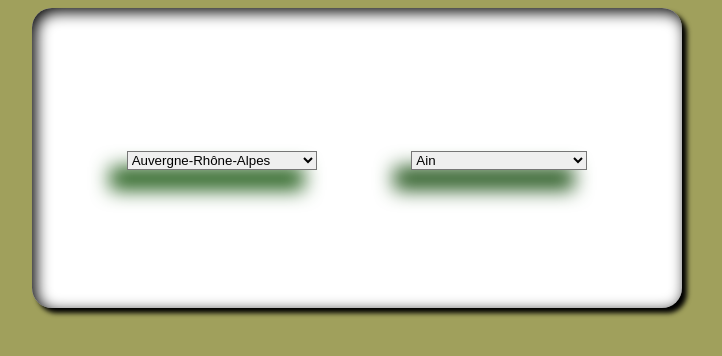
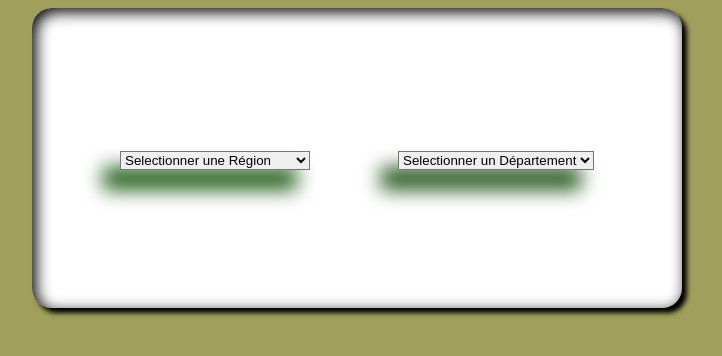
Before and after one commit to Evilroxy/regions, a website built with Vite: page index.html in a window 1280 px wide. Shown: the whole page, without its empty margins (283-1005 px from the left). Built offline with nearby package versions, Linux system fonts and the light colour scheme.

Commit message:
add default select option

```diff
--- a/index.html
+++ b/index.html
@@ -1,5 +1,5 @@
 <!doctype html>
-<html lang="en">
+<html lang="fr-fr">
   <head>
     <meta charset="UTF-8" />
     <link rel="icon" type="image/svg+xml" href="/vite.svg" />
@@ -11,7 +11,7 @@
 <div class="app">
   <div class="regions">
 <select name="Regions" id="Regions">Regions
-
+<option selected hidden>Selectionner une Région</option>
 <option value="ara">Auvergne-Rhône-Alpes</option>
 <option value="bfc">Bourgogne-Franche-Comté</option>
 <option value="bretagne">Bretagne</option>
@@ -23,7 +23,7 @@
 <option value="hdf">Hauts-de-France</option>
 <option value="idf">Île-de-France</option>
 <option value="reunion">La Réunion</option>
-<option value="martinique">Martinique</option>
+<option value="martinique">Martinique</option>s
 <option value="mayotte">Mayotte</option>
 <option value="normandie">Normandie</option>
 <option value="nouvelleaquitaine">Nouvelle-Aquitaine</option>
@@ -34,6 +34,7 @@
 </div>
 <div class="departements">
   <select name="departements" id="departements">
+    <option selected hidden>Selectionner un Département</option>
     <option value="01">Ain</option>
     <option value="02">Aisne</option>
     <option value="03">Allier</option>
```
